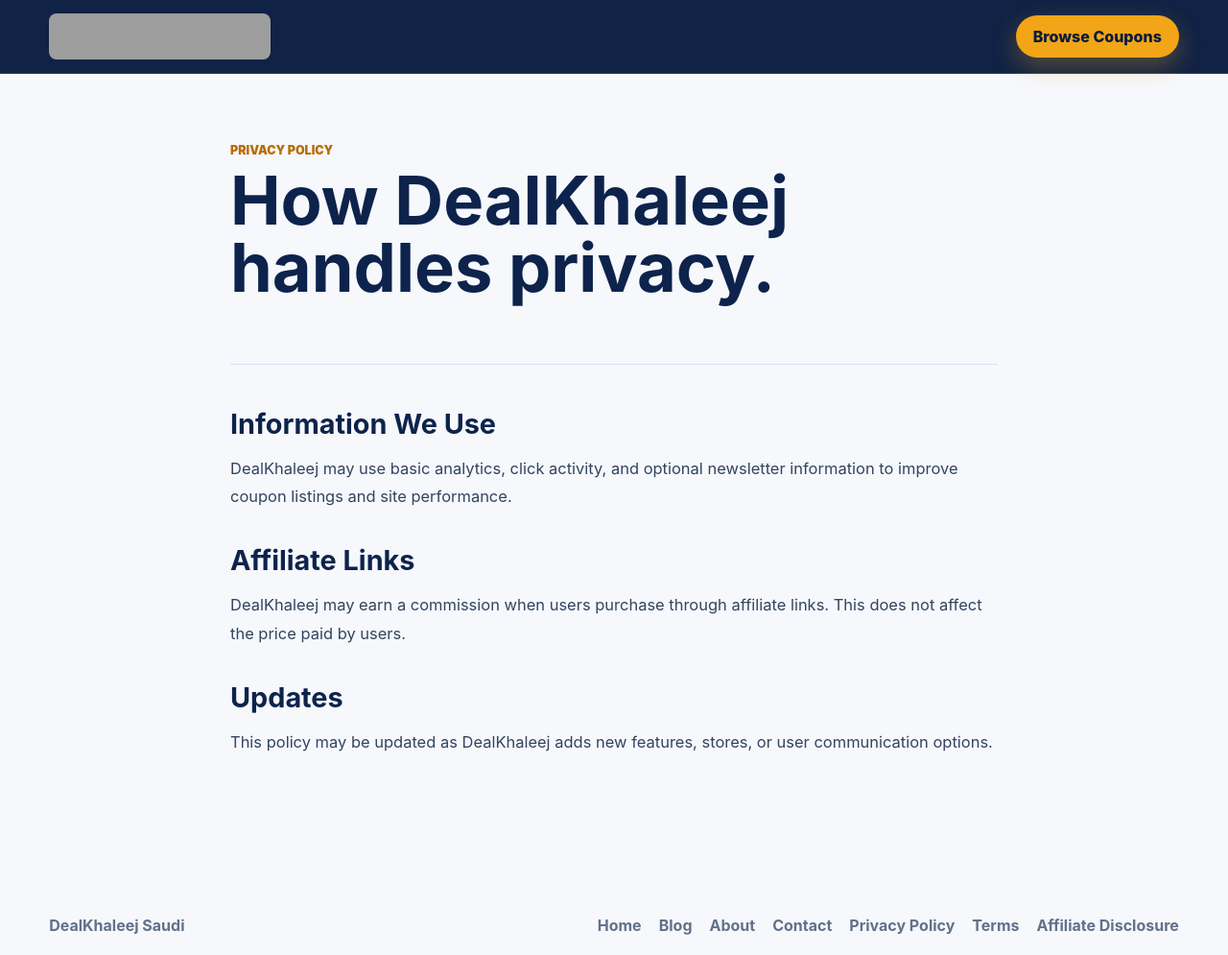
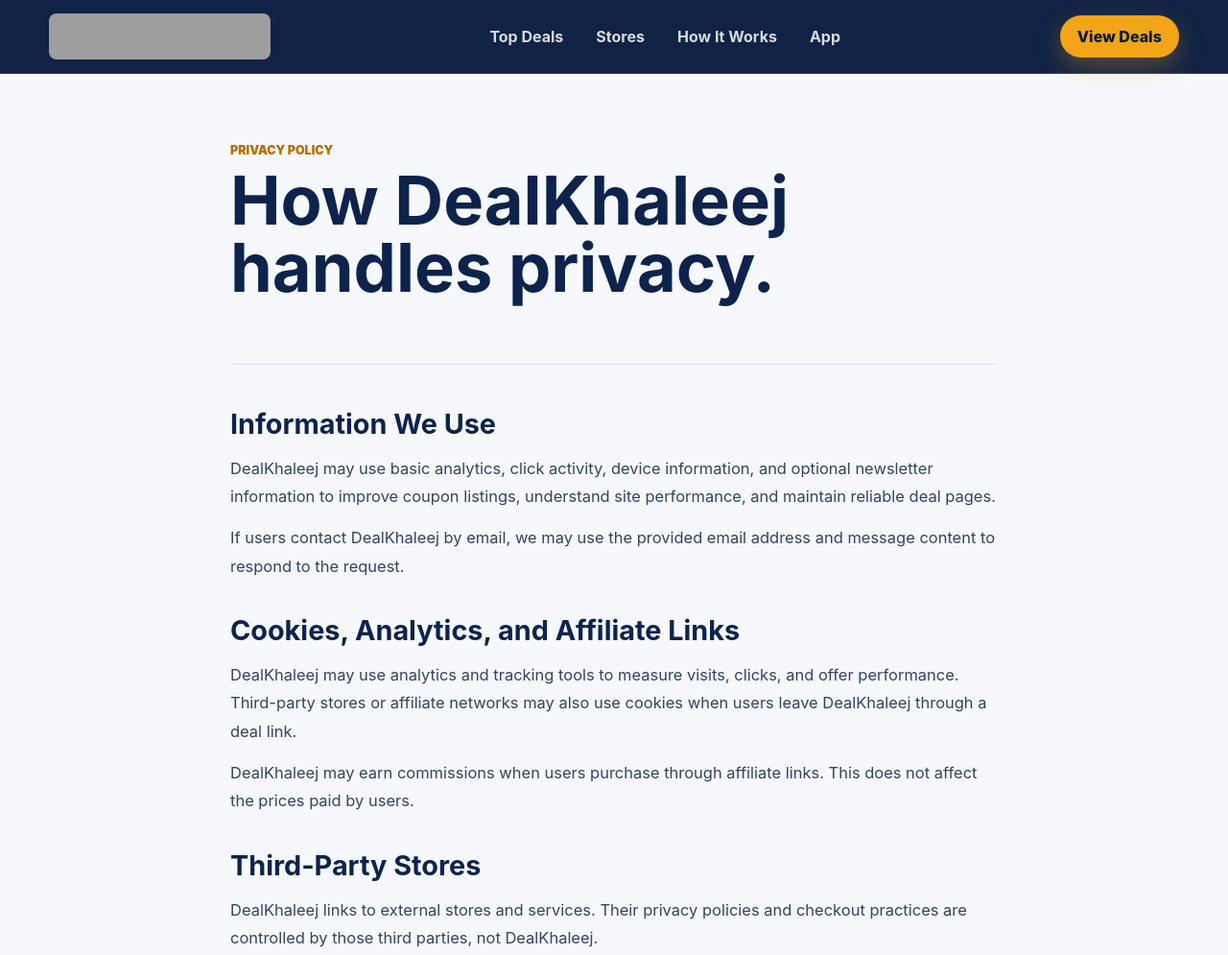
Before and after one commit to chamidevind-hash/dealkhaleej, a website: page privacy-policy.html in a window 1280 px wide. Shown: the top 995 px of the page at 96% size. Drawn offline with Linux system fonts and the light colour scheme; grey boxes are pictures that could not be loaded.

Commit message:
Refresh trust pages

```diff
--- a/privacy-policy.html
+++ b/privacy-policy.html
@@ -16,8 +16,16 @@
     <a class="brand" href="/" aria-label="DealKhaleej home">
       <img class="brand-logo" src="/assets/brand/dealkhaleej-logo.png" alt="DealKhaleej">
     </a>
+
+    <nav class="main-nav" aria-label="Primary navigation">
+      <a href="/#deals">Top Deals</a>
+      <a href="/#stores">Stores</a>
+      <a href="/#guide">How It Works</a>
+      <a href="/#app">App</a>
+    </nav>
+
     <div class="header-actions">
-      <a class="primary-button" href="/#deals">Browse Coupons</a>
+      <a class="primary-button" href="/#deals">View Deals</a>
     </div>
   </header>
 
@@ -30,11 +38,17 @@
       <div class="article-content">
         <section>
           <h2>Information We Use</h2>
-          <p>DealKhaleej may use basic analytics, click activity, and optional newsletter information to improve coupon listings and site performance.</p>
+          <p>DealKhaleej may use basic analytics, click activity, device information, and optional newsletter information to improve coupon listings, understand site performance, and maintain reliable deal pages.</p>
+          <p>If users contact DealKhaleej by email, we may use the provided email address and message content to respond to the request.</p>
         </section>
         <section>
-          <h2>Affiliate Links</h2>
-          <p>DealKhaleej may earn a commission when users purchase through affiliate links. This does not affect the price paid by users.</p>
+          <h2>Cookies, Analytics, and Affiliate Links</h2>
+          <p>DealKhaleej may use analytics and tracking tools to measure visits, clicks, and offer performance. Third-party stores or affiliate networks may also use cookies when users leave DealKhaleej through a deal link.</p>
+          <p>DealKhaleej may earn commissions when users purchase through affiliate links. This does not affect the prices paid by users.</p>
+        </section>
+        <section>
+          <h2>Third-Party Stores</h2>
+          <p>DealKhaleej links to external stores and services. Their privacy policies and checkout practices are controlled by those third parties, not DealKhaleej.</p>
         </section>
         <section>
           <h2>Updates</h2>
@@ -48,6 +62,7 @@
     <p>DealKhaleej Saudi</p>
     <nav aria-label="Footer navigation">
       <a href="/">Home</a>
+      <a href="/#stores">Stores</a>
       <a href="/blog">Blog</a>
       <a href="/about">About</a>
       <a href="/contact">Contact</a>
```
Also changed, not shown: about.html (+15 -6 lines), affiliate-disclosure.html (+11 -2 lines), contact.html (+13 -4 lines), terms.html (+17 -3 lines).
